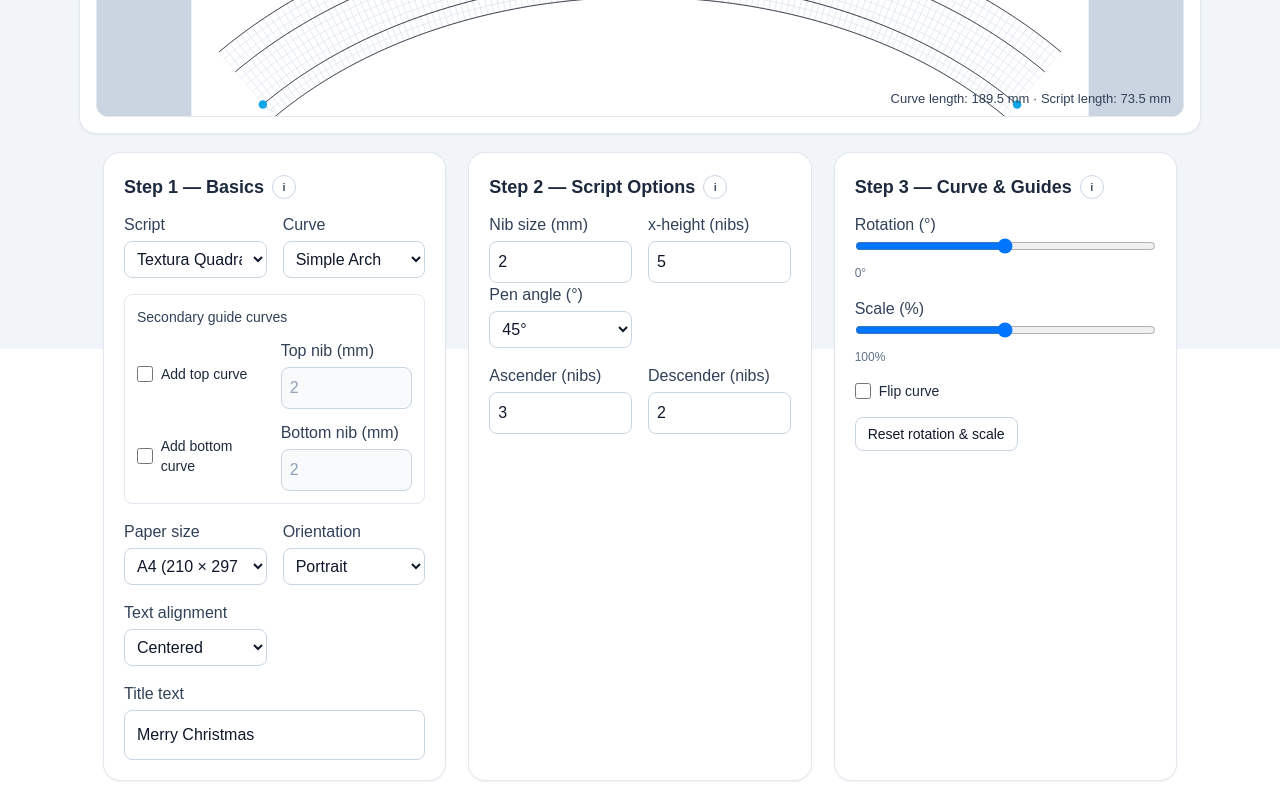
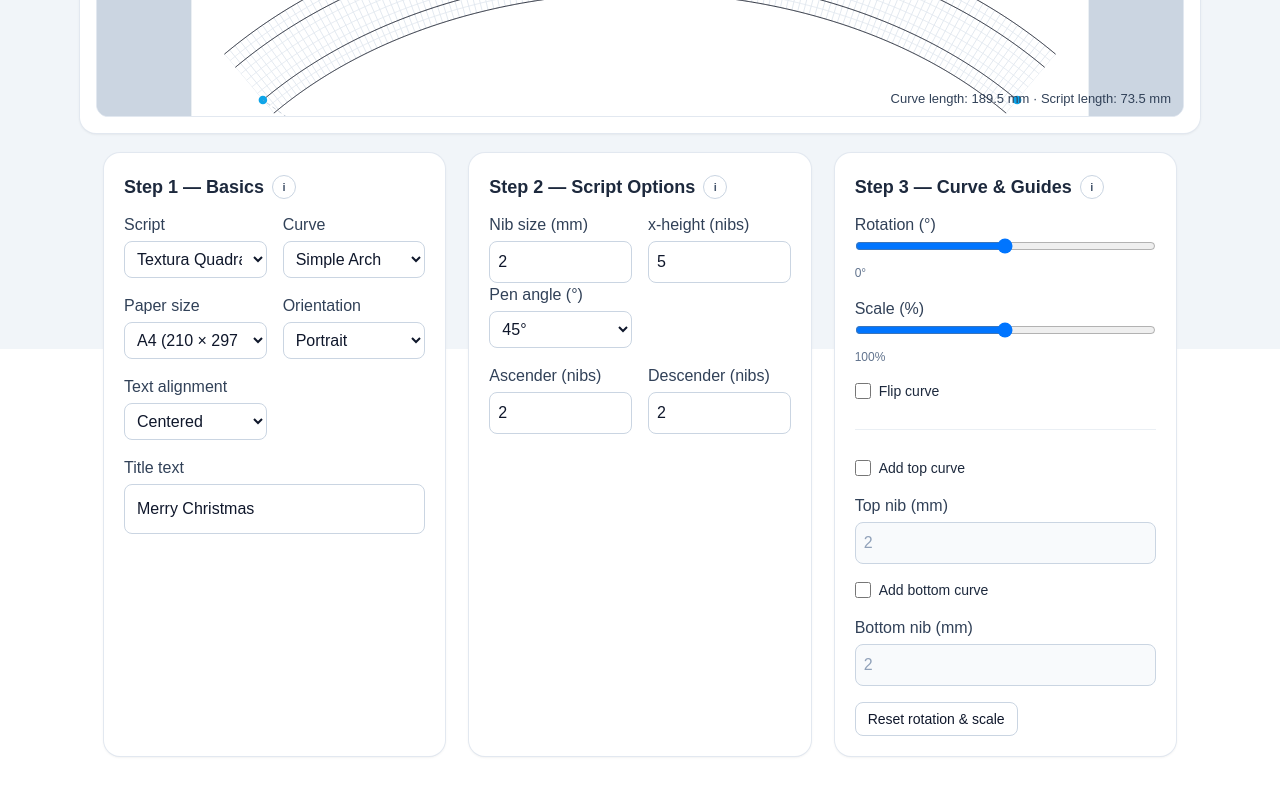
Before and after one commit to mashw/calligraphy-tools, a Next.js app: page /curve in a window 1280 px wide. Shown: the part 451-1251 px from the top of the page. After the commit the page ends 1227 px from the top, so only its background shows below. Built offline with nearby package versions, Linux system fonts and the light colour scheme.

Commit message:
Fix secondary curve shared-line geometry locking

```diff
--- a/src/app/curve/page.tsx
+++ b/src/app/curve/page.tsx
@@ -424,8 +424,8 @@ export default function CurvedTitlePage() {
   const [penAngleDeg, setPenAngleDeg] = useState<35 | 40 | 45>(45);
   const [xNib, setXNib] = useState(BLACKLETTER_GUIDE_DEFAULTS.xNib);
 
-  const [ascNib, setAscNib] = useState(BLACKLETTER_GUIDE_DEFAULTS.ascNib);
-  const [descNib, setDescNib] = useState(BLACKLETTER_GUIDE_DEFAULTS.descNib);
+  const [ascNib, setAscNib] = useState(2);
+  const [descNib, setDescNib] = useState(2);
 
   const [useCalibration, setUseCalibration] = useState(false);
   const [calWordLowerMM, setCalWordLowerMM] = useState('');
@@ -756,21 +756,26 @@ export default function CurvedTitlePage() {
     const topEffectiveNibMM = script === 'Copperplate'
       ? topNibMM
       : topNibMM * Math.cos((penAngleDeg * Math.PI) / 180);
-    const heights = script === 'Copperplate'
-      ? copperplateHeights
-      : { xMM: xNib * topNibMM, ascMM: ascNib * topNibMM, descMM: descNib * topNibMM };
-    const topBaseline = offset(baseline, -(xMM + ascMM) - heights.descMM);
-    const tickStepTop = script === 'Copperplate' ? Math.max(heights.xMM * 0.9, 3) : topEffectiveNibMM;
+
+    const topXMM = script === 'Copperplate' ? copperplateHeights.xMM : xNib * topNibMM;
+    const topAscMM = script === 'Copperplate' ? copperplateHeights.ascMM : ascNib * topNibMM;
+    const topDescMM = ascMM;
+
+    const topBaseline = offset(
+      baseline,
+      -(xMM + ascMM) - topDescMM,
+    );
+    const tickStepTop = script === 'Copperplate' ? Math.max(topXMM * 0.9, 3) : topEffectiveNibMM;
 
     return {
       baseline: topBaseline,
-      xMM: heights.xMM,
-      ascMM: heights.ascMM,
-      descMM: heights.descMM,
+      xMM: topXMM,
+      ascMM: topAscMM,
+      descMM: topDescMM,
       tickStepMM: tickStepTop,
       nibMM: topNibMM,
     };
-  }, [addTopCurve, script, topNibMM, penAngleDeg, copperplateHeights, xNib, ascNib, descNib, baseline, xMM, ascMM]);
+  }, [addTopCurve, script, topNibMM, penAngleDeg, copperplateHeights, xNib, ascNib, baseline, xMM, ascMM]);
 
   const bottomGuideMetrics = useMemo(() => {
     if (!addBottomCurve) return null;
@@ -778,21 +783,26 @@ export default function CurvedTitlePage() {
     const bottomEffectiveNibMM = script === 'Copperplate'
       ? bottomNibMM
       : bottomNibMM * Math.cos((penAngleDeg * Math.PI) / 180);
-    const heights = script === 'Copperplate'
-      ? copperplateHeights
-      : { xMM: xNib * bottomNibMM, ascMM: ascNib * bottomNibMM, descMM: descNib * bottomNibMM };
-    const bottomBaseline = offset(baseline, descMM + (heights.xMM + heights.ascMM));
-    const tickStepBottom = script === 'Copperplate' ? Math.max(heights.xMM * 0.9, 3) : bottomEffectiveNibMM;
+
+    const bottomXMM = script === 'Copperplate' ? copperplateHeights.xMM : xNib * bottomNibMM;
+    const bottomDescMM = script === 'Copperplate' ? copperplateHeights.descMM : descNib * bottomNibMM;
+    const bottomAscMM = descMM;
+
+    const bottomBaseline = offset(
+      baseline,
+      descMM + (bottomXMM + bottomAscMM),
+    );
+    const tickStepBottom = script === 'Copperplate' ? Math.max(bottomXMM * 0.9, 3) : bottomEffectiveNibMM;
 
     return {
       baseline: bottomBaseline,
-      xMM: heights.xMM,
-      ascMM: heights.ascMM,
-      descMM: heights.descMM,
+      xMM: bottomXMM,
+      ascMM: bottomAscMM,
+      descMM: bottomDescMM,
       tickStepMM: tickStepBottom,
       nibMM: bottomNibMM,
     };
-  }, [addBottomCurve, script, bottomNibMM, penAngleDeg, copperplateHeights, xNib, ascNib, descNib, baseline, descMM]);
+  }, [addBottomCurve, script, bottomNibMM, penAngleDeg, copperplateHeights, xNib, descNib, baseline, descMM]);
 
 
 
@@ -1797,71 +1807,6 @@ export default function CurvedTitlePage() {
                 <option value="zanerian">Zanerian Resolution</option>
                 <option value="snakey">Snakey / wavy</option>
               </select>
-            </div>
-
-            <div className="sm:col-span-2 rounded-lg border border-slate-200 p-3 space-y-3">
-              <div className="text-sm font-medium text-slate-700">Secondary guide curves</div>
-              <div className="grid grid-cols-1 sm:grid-cols-2 gap-3">
-                <label className="inline-flex items-center gap-2 text-sm text-slate-800">
-                  <input
-                    type="checkbox"
-                    className="h-4 w-4 rounded border-slate-300 text-indigo-600"
-                    checked={addTopCurve}
-                    onChange={e => setAddTopCurve(e.target.checked)}
-                  />
-                  Add top curve
-                </label>
-                <div>
-                  <label className="font-medium text-slate-700">Top nib (mm)</label>
-                  <input
-                    type="number"
-                    step="any"
-                    min={0.2}
-                    disabled={!addTopCurve}
-                    className="mt-1 w-full p-2 rounded-lg border border-slate-300 disabled:bg-slate-50 disabled:text-slate-400"
-                    value={topNibText}
-                    onChange={(e) => setTopNibText(e.target.value)}
-                    onBlur={() => {
-                      const v = parseFloat(topNibText);
-                      if (!Number.isFinite(v)) {
-                        setTopNibText('2');
-                        return;
-                      }
-                      setTopNibText(String(Math.max(0.2, v)));
-                    }}
-                  />
-                </div>
-
-                <label className="inline-flex items-center gap-2 text-sm text-slate-800">
-                  <input
-                    type="checkbox"
-                    className="h-4 w-4 rounded border-slate-300 text-indigo-600"
-                    checked={addBottomCurve}
-                    onChange={e => setAddBottomCurve(e.target.checked)}
-                  />
-                  Add bottom curve
-                </label>
-                <div>
-                  <label className="font-medium text-slate-700">Bottom nib (mm)</label>
-                  <input
-                    type="number"
-                    step="any"
-                    min={0.2}
-                    disabled={!addBottomCurve}
-                    className="mt-1 w-full p-2 rounded-lg border border-slate-300 disabled:bg-slate-50 disabled:text-slate-400"
-                    value={bottomNibText}
-                    onChange={(e) => setBottomNibText(e.target.value)}
-                    onBlur={() => {
-                      const v = parseFloat(bottomNibText);
-                      if (!Number.isFinite(v)) {
-                        setBottomNibText('2');
-                        return;
-                      }
-                      setBottomNibText(String(Math.max(0.2, v)));
-                    }}
-                  />
-                </div>
-              </div>
             </div>
 
             <div>
@@ -2345,6 +2290,70 @@ export default function CurvedTitlePage() {
               />
               Flip curve
             </label>
+
+            <div className="my-3 border-t border-slate-200/70" />
+
+            <label className="inline-flex items-center gap-2 text-sm text-slate-800">
+              <input
+                type="checkbox"
+                className="h-4 w-4 rounded border-slate-300 text-indigo-600"
+                checked={addTopCurve}
+                onChange={e => setAddTopCurve(e.target.checked)}
+              />
+              Add top curve
+            </label>
+
+            <div>
+              <label className="font-medium text-slate-700">Top nib (mm)</label>
+              <input
+                type="number"
+                step="any"
+                min={0.2}
+                disabled={!addTopCurve}
+                className="mt-1 w-full p-2 rounded-lg border border-slate-300 disabled:bg-slate-50 disabled:text-slate-400"
+                value={topNibText}
+                onChange={(e) => setTopNibText(e.target.value)}
+                onBlur={() => {
+                  const v = parseFloat(topNibText);
+                  if (!Number.isFinite(v)) {
+                    setTopNibText('2');
+                    return;
+                  }
+                  setTopNibText(String(Math.max(0.2, v)));
+                }}
+              />
+            </div>
+
+            <label className="inline-flex items-center gap-2 text-sm text-slate-800">
+              <input
+                type="checkbox"
+                className="h-4 w-4 rounded border-slate-300 text-indigo-600"
+                checked={addBottomCurve}
+                onChange={e => setAddBottomCurve(e.target.checked)}
+              />
+              Add bottom curve
+            </label>
+
+            <div>
+              <label className="font-medium text-slate-700">Bottom nib (mm)</label>
+              <input
+                type="number"
+                step="any"
+                min={0.2}
+                disabled={!addBottomCurve}
+                className="mt-1 w-full p-2 rounded-lg border border-slate-300 disabled:bg-slate-50 disabled:text-slate-400"
+                value={bottomNibText}
+                onChange={(e) => setBottomNibText(e.target.value)}
+                onBlur={() => {
+                  const v = parseFloat(bottomNibText);
+                  if (!Number.isFinite(v)) {
+                    setBottomNibText('2');
+                    return;
+                  }
+                  setBottomNibText(String(Math.max(0.2, v)));
+                }}
+              />
+            </div>
           </div>
 
 
```
